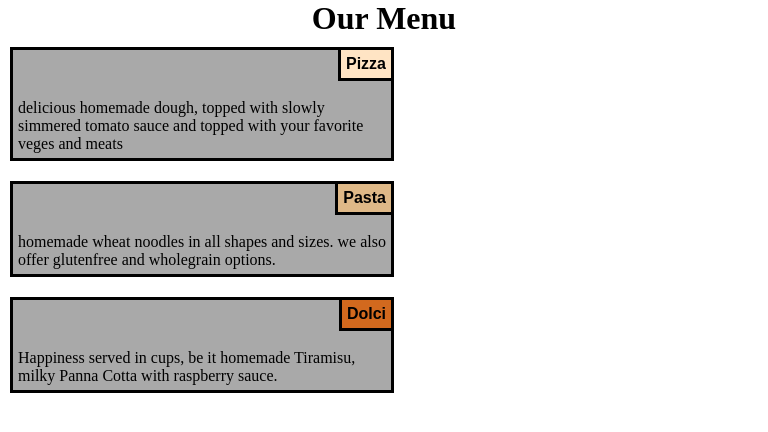
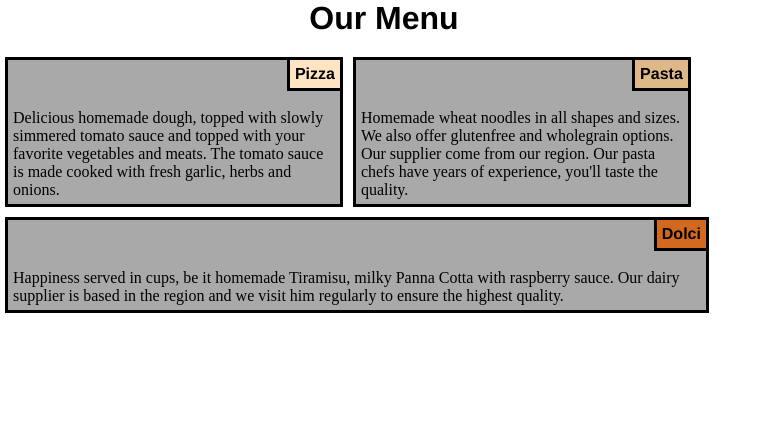
Before and after one commit to bclu/coursera-assignment, a plain HTML site: page index.html in a window 768 px wide. Drawn offline with Linux system fonts and the light colour scheme.

Commit message:
Update index.html

```diff
--- a/index.html
+++ b/index.html
@@ -13,19 +13,18 @@
   padding: 0;
   }
 
-}
-
 h1 {
   margin-bottom: 15px;
   text-align: center;
+  font-family: helvetica;
 
 }
 p {
   border: 3px solid black;
   padding: 5px;
   margin: 5px;
-  width: auto;
-  font-family: Arial, Helvetica, sans-serif;
+
+  font-family: Helvetica;
   font-weight: bold;
   text-align: center;
   float: left;
@@ -55,10 +54,9 @@ position: relative;
 bottom: 13px;
   left: 13px;
 }
-
 #box{
   background-color: darkgray;
-  margin: 10px;
+  margin: 5px;
   padding: 5px;
   border: 3px solid black;
 }
@@ -67,13 +65,15 @@ bottom: 13px;
   width: 100%;
 }
 /********** Medium devices only **********/
-@media (min-width: 992px) and (max-width: 1199px) {
+@media (min-width: 992px) and (max-width: 1199px)
+{
   .col-md-1, .col-md-2, .col-md-3, .col-md-4, .col-md-5, .col-md-6, .col-md-7, .col-md-8, .col-md-9, .col-md-10, .col-md-11, .col-md-12
   .col-md-1{
     float: left;
   }
     .col-md-1 {
     width: 8.33%;
+    float: left;
   }
   .col-md-2 {
     width: 16.66%;
@@ -83,6 +83,7 @@ bottom: 13px;
   }
   .col-md-4 {
     width: 33.33%;
+    float: left;
   }
   .col-md-5 {
     width: 41.66%;
@@ -122,21 +123,27 @@ bottom: 13px;
   }
   .col-sm-3 {
     width: 25%;
+
   }
   .col-sm-4 {
     width: 33.33%;
+    float: left;
   }
   .col-sm-5 {
-    width: 41.66%;
+    width: 44%;
+    float: left;
+
   }
   .col-sm-6 {
     width: 50%;
+    float: left;
   }
   .col-sm-7 {
     width: 58.33%;
   }
   .col-sm-8 {
     width: 66.66%;
+    float: left;
   }
   .col-sm-9 {
     width: 74.99%;
@@ -153,31 +160,31 @@ bottom: 13px;
   }
   ********** phone devices only **********/
 @media (max-width: 767px) {
-  #box {
+  {
   width: 100%;
   float: left;
-  }
+  }}
 </style>
 </head>
 
 <body>
 
-  <h1 align=center>Our Menu</h1>
+  <h1>Our Menu</h1>
 
     <div class="row">
-      <div id="box" class="col-md-4 col-sm-6">
+      <div id="box" class="col-md-3 col-sm-5" >
       <p id="p1">Pizza</p>
-      <section>delicious homemade dough, topped with slowly simmered tomato sauce and topped with your favorite veges and meats</section>
+      <section>Delicious homemade dough, topped with slowly simmered tomato sauce and topped with your favorite vegetables and meats. The tomato sauce is made cooked with fresh garlic, herbs and onions.</section>
       </div>
     </div>
-      <div id="box" class="col-md-4 col-sm-6">
+      <div id="box" class="col-md-3 col-sm-5">
       <p id="p2">Pasta</p>
-      <section>homemade wheat noodles in all shapes and sizes. we also offer glutenfree and wholegrain options.</section>
+      <section>Homemade wheat noodles in all shapes and sizes. We also offer glutenfree and wholegrain options. Our supplier come from our region. Our pasta chefs have years of experience, you'll taste the quality.</section>
       </div>
     </div>
-      <div id="box" class="col-md-4 col-sm-6">
+      <div id="box" class="col-md-3 col-sm-11">
       <p id="p3">Dolci</p>
-      <section>Happiness served in cups, be it homemade Tiramisu, milky Panna Cotta with raspberry sauce.</section>
+      <section>Happiness served in cups, be it homemade Tiramisu, milky Panna Cotta with raspberry sauce. Our dairy supplier is based in the region and we visit him regularly to ensure the highest quality.</section>
       </div>
     </div>
 
```
